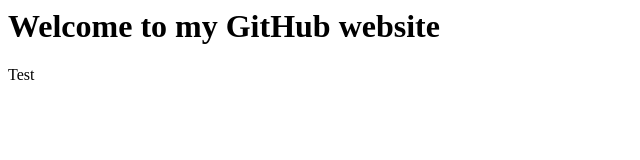
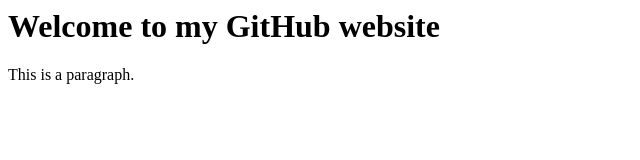
Before and after one commit to MartinNang/My-New-Repository, a plain HTML site: page index.html in a window 1280 px wide. Shown: the full height of the page, 0-640 px from the left. Drawn offline with Linux system fonts and the light colour scheme.

Commit message:
Update index.html

```diff
--- a/index.html
+++ b/index.html
@@ -4,6 +4,6 @@
 	</head>
 	<body>
 		<h1>Welcome to my GitHub website</h1>
-		<p>Test</p>
+		<p>This is a paragraph.</p>
 	</body>
 </html>
```
